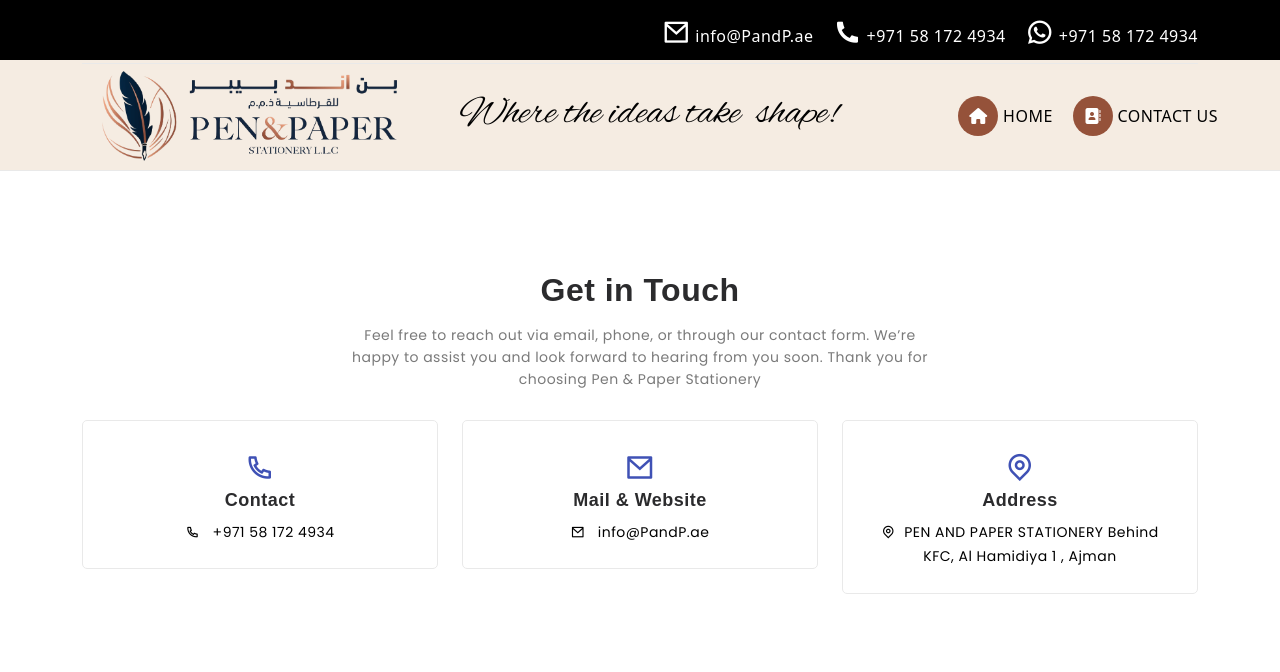
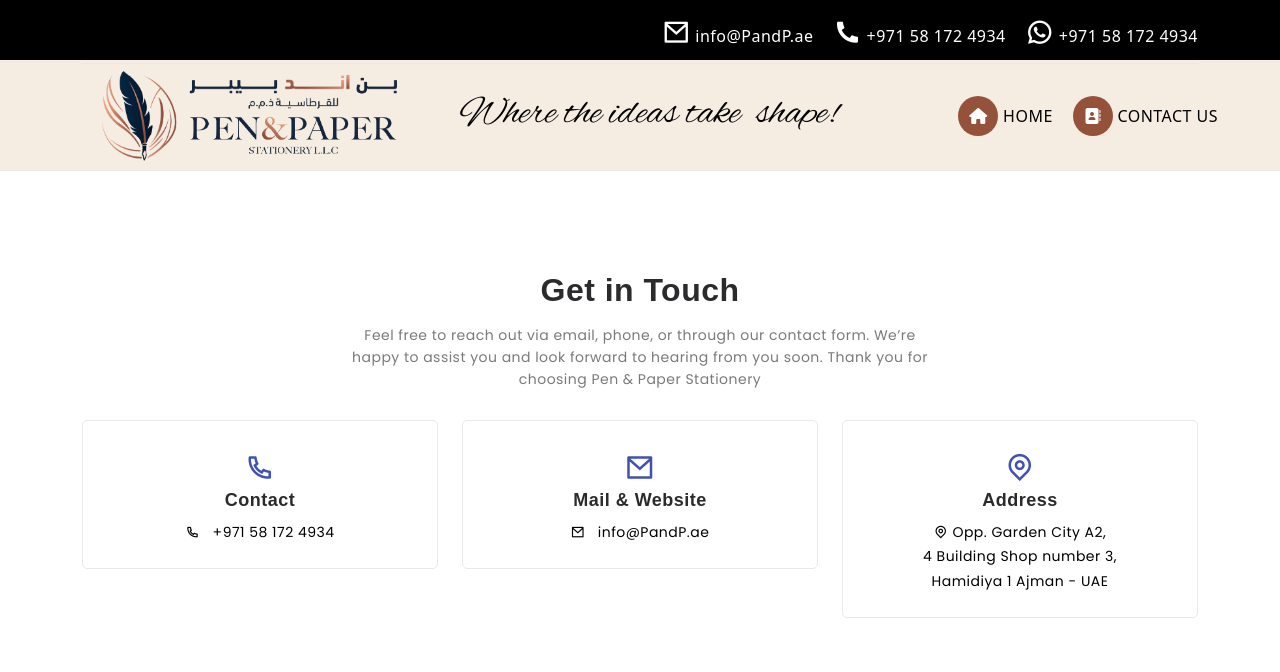
Before and after one commit to subran/-penandpaper, a plain HTML site: page contact.html in a window 1280 px wide. Shown: the top 672 px of the page. Drawn offline with Linux system fonts and the light colour scheme; files whose address does not match are found by name.

Commit message:
address corrected and wwww redirected

```diff
--- a/contact.html
+++ b/contact.html
@@ -306,9 +306,9 @@
                         </div>
                         <div class="cr-info-content">
                             <h4 class="heading">Address</h4>
-                            <p><a href="javascript:void(0)"><i class="ri-map-pin-line"></i> &nbsp;PEN AND PAPER
-                                    STATIONERY
-                                    Behind KFC, Al Hamidiya 1 , Ajman</a></p>
+                            <p><a href="javascript:void(0)"><i class="ri-map-pin-line"></i>  Opp. Garden City A2, <br />4 Building
+                                Shop number 3, <br />
+                                 Hamidiya 1 Ajman - UAE</a></p>
                         </div>
                     </div>
                 </div>
@@ -359,7 +359,9 @@
                         </h4>
                         <ul class="cr-footer-links cr-footer-dropdown">
                             <li class="location-icon">
-                                PEN AND PAPER STATIONERY Behind KFC,<br> Al Hamidiya 1 , Ajman
+                                Opp. Garden City A2, <br />4 Building
+                                Shop number 3, <br />
+                                 Hamidiya 1 Ajman - UAE
                             </li>
                             <li class="mail-icon">
                                 <a href="javascript:void(0)">info@PandP.ae</a>
```
Also changed, not shown: index.html (+3 -1 lines).
